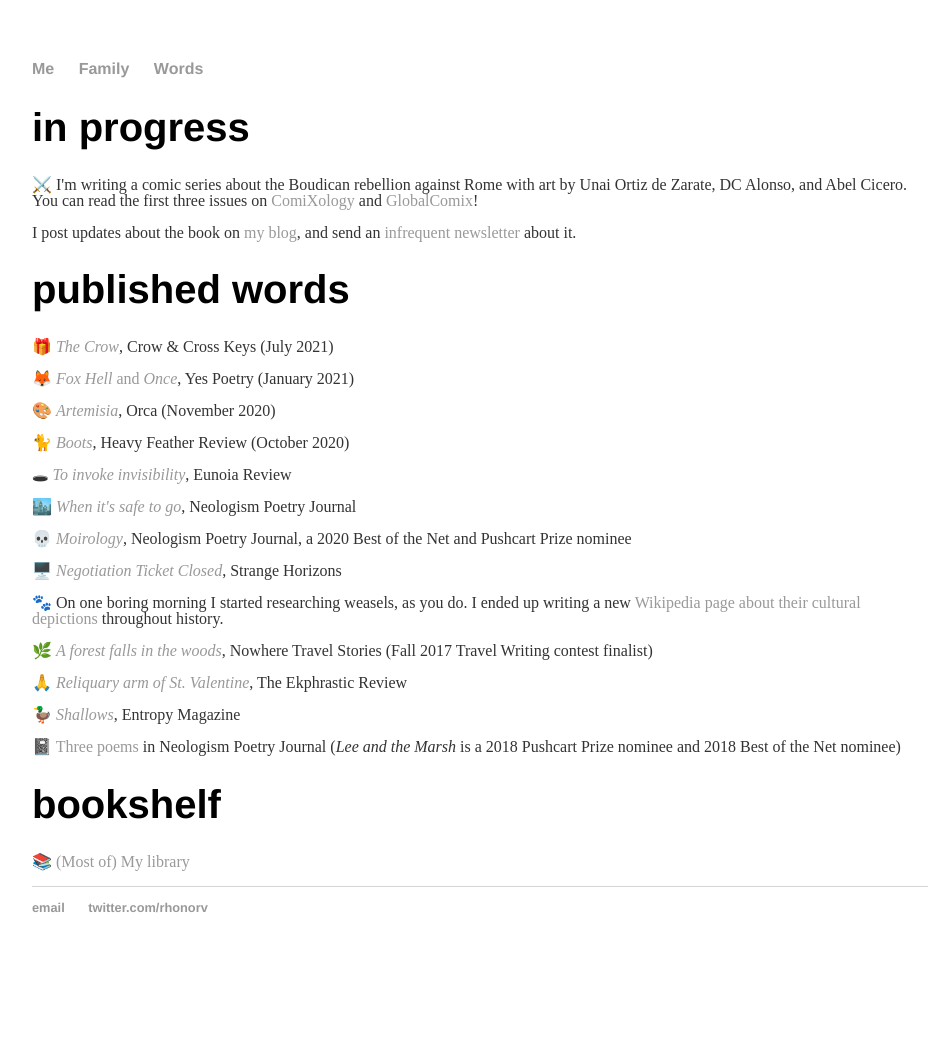
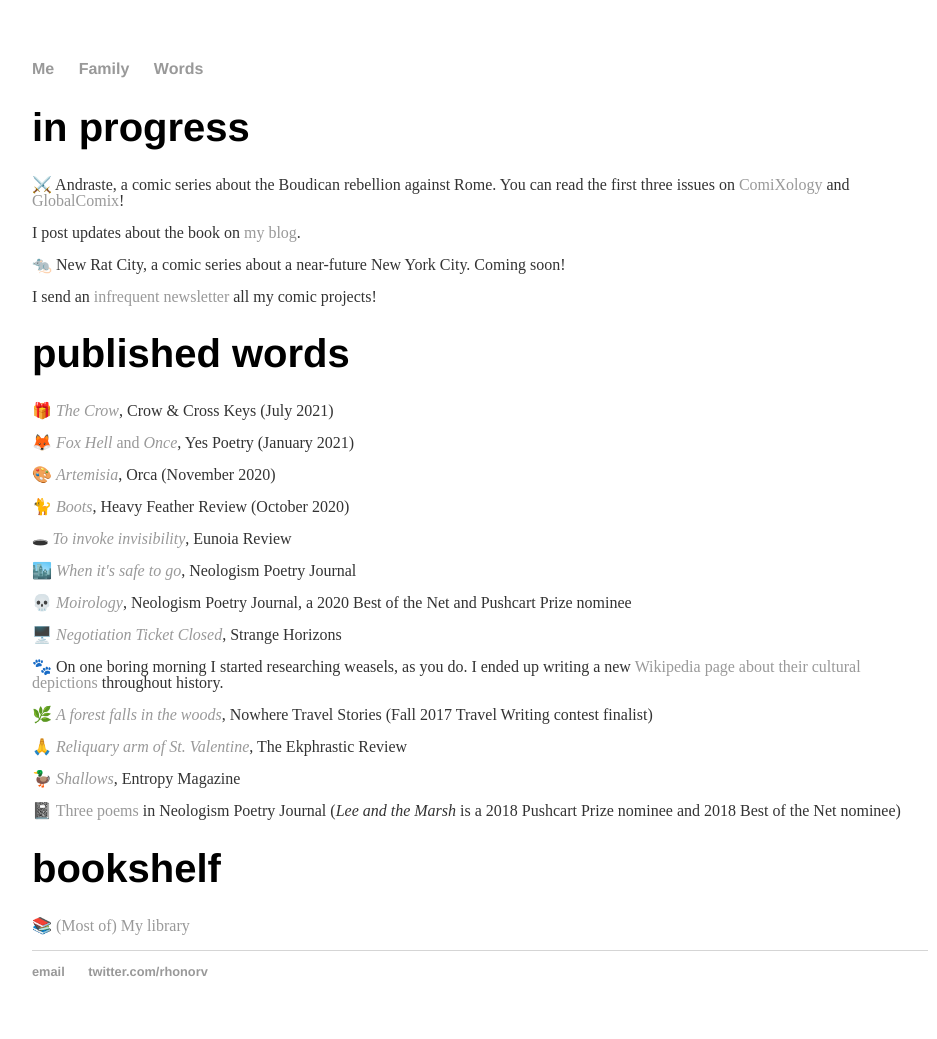
Before and after one commit to rhonorv/rhonorv.github.io, a Jekyll site: the page words/index.html, which Jekyll copies as it is, in a window 1280 px wide. Shown: the whole page, without its empty margins (160-1097 px from the left). Built offline with Jekyll 4.4.1, drawn with Linux system fonts in a browser that asks for light colours; before the commit the page ends 975 px from its top, so only the background shows below that.

Commit message:
Update index.html

```diff
--- a/words/index.html
+++ b/words/index.html
@@ -20,10 +20,14 @@
 <div class="container">
 	<div class="Words">
 	<h1>in progress</h1>
-      		<p><span aria-hidden="true">⚔️ </span>I'm writing a comic series about the Boudican rebellion against Rome with art by Unai Ortiz de Zarate, DC Alonso, and Abel Cicero. You can read the first three issues on <a href="https://www.comixology.com/Andraste-1/digital-comic/845142">ComiXology</a> and <a href="https://globalcomix.com/c/andraste?lang=en">GlobalComix</a>! </p>
+      		<p><span aria-hidden="true">⚔️ </span>Andraste, a comic series about the Boudican rebellion against Rome. You can read the first three issues on <a href="https://www.comixology.com/Andraste-1/digital-comic/845142">ComiXology</a> and <a href="https://globalcomix.com/c/andraste?lang=en">GlobalComix</a>! </p>
 
-		<p>I post updates about the book on <a href="https://www.andrastecomic.com">my blog</a>, and send an <a href="https://www.tinyletter.com/rhonorv">infrequent newsletter</a> about it.
-		</p>
+		<p>I post updates about the book on <a href="https://www.andrastecomic.com">my blog</a>. </p>
+
+		<p><span aria-hidden="true">🐀 </span>New Rat City, a comic series about a near-future New York City. Coming soon!</p>
+
+		<p> I send an <a href="https://www.tinyletter.com/rhonorv">infrequent newsletter</a> all my comic projects!</p>
+
 	</div>
 <div class="container">
 
```
